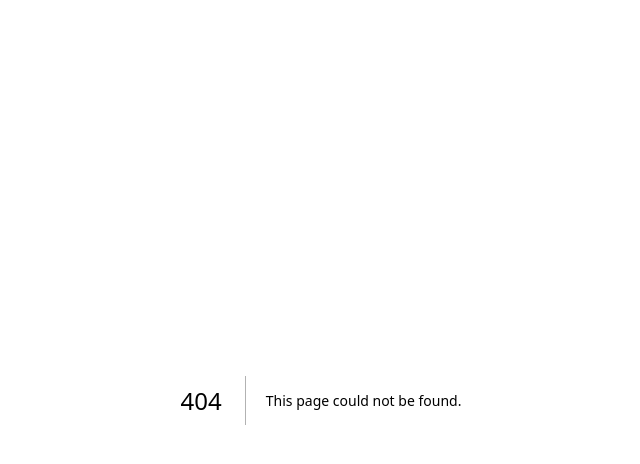
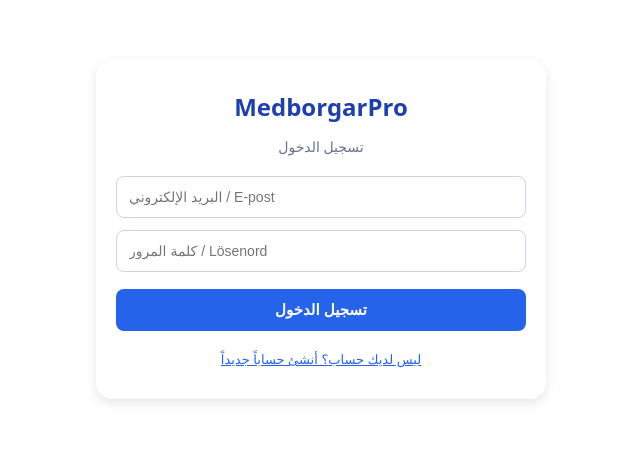
Before and after one commit to aljanabiali888-sys/medborgarpro, a Next.js app: page /login in a window 1280 px wide. Before the commit this address had no page. Shown: the top 464 px of the page, without its empty margins (319-959 px from the left). Built offline with nearby package versions, Linux system fonts and the light colour scheme; no server answers.

Commit message:
Create login.js

```diff
--- /dev/null
+++ b/pages/login.js
@@ -0,0 +1,159 @@
+import React, { useState } from 'react';
+import { createClient } from '@supabase/supabase-js';
+
+const supabaseUrl = process.env.NEXT_PUBLIC_SUPABASE_URL || '';
+const supabaseAnonKey = process.env.NEXT_PUBLIC_SUPABASE_ANON_KEY || '';
+const supabase = createClient(supabaseUrl, supabaseAnonKey);
+
+export default function Login() {
+  const [email, setEmail] = useState('');
+  const [password, setPassword] = useState('');
+  const [isSignUp, setIsSignUp] = useState(false);
+  const [message, setMessage] = useState('');
+  const [error, setError] = useState('');
+  const [loading, setLoading] = useState(false);
+
+  const handleAuth = async (e) => {
+    e.preventDefault();
+    setLoading(true);
+    setMessage('');
+    setError('');
+
+    if (isSignUp) {
+      const { data, error } = await supabase.auth.signUp({
+        email,
+        password,
+      });
+      if (error) {
+        setError(error.message);
+      } else {
+        setMessage('تم إنشاء الحساب بنجاح! تحقق من بريدك الإلكتروني للتأكيد.');
+      }
+    } else {
+      const { data, error } = await supabase.auth.signInWithPassword({
+        email,
+        password,
+      });
+      if (error) {
+        setError(error.message);
+      } else {
+        setMessage('تم تسجيل الدخول بنجاح! جاري التوجيه...');
+        setTimeout(() => {
+          window.location.href = '/';
+        }, 1500);
+      }
+    }
+    setLoading(false);
+  };
+
+  return (
+    <div style={styles.container}>
+      <div style={styles.card}>
+        <h2 style={styles.title}>MedborgarPro</h2>
+        <p style={styles.subtitle}>
+          {isSignUp ? 'إنشاء حساب جديد' : 'تسجيل الدخول'}
+        </p>
+
+        <form onSubmit={handleAuth} style={styles.form}>
+          <input
+            type="email"
+            placeholder="البريد الإلكتروني / E-post"
+            value={email}
+            onChange={(e) => setEmail(e.target.value)}
+            required
+            style={styles.input}
+          />
+          <input
+            type="password"
+            placeholder="كلمة المرور / Lösenord"
+            value={password}
+            onChange={(e) => setPassword(e.target.value)}
+            required
+            style={styles.input}
+          />
+
+          <button type="submit" disabled={loading} style={styles.btn}>
+            {loading ? 'جاري المعالجة...' : isSignUp ? 'إنشاء حساب' : 'تسجيل الدخول'}
+          </button>
+        </form>
+
+        {message && <p style={styles.successMsg}>{message}</p>}
+        {error && <p style={styles.errorMsg}>{error}</p>}
+
+        <button
+          onClick={() => setIsSignUp(!isSignUp)}
+          style={styles.switchBtn}
+        >
+          {isSignUp ? 'لديك حساب بالفعل؟ سجل الدخول' : 'ليس لديك حساب؟ أنشئ حساباً جديداً'}
+        </button>
+      </div>
+    </div>
+  );
+}
+
+const styles = {
+  container: {
+    maxWidth: '450px',
+    margin: '40px auto',
+    padding: '20px',
+    fontFamily: 'system-ui, sans-serif',
+  },
+  card: {
+    backgroundColor: '#ffffff',
+    borderRadius: '16px',
+    padding: '30px 20px',
+    boxShadow: '0 4px 12px rgba(0,0,0,0.1)',
+    textAlign: 'center',
+  },
+  title: {
+    color: '#1e40af',
+    margin: '0 0 5px 0',
+  },
+  subtitle: {
+    color: '#64748b',
+    fontSize: '14px',
+    marginBottom: '20px',
+  },
+  form: {
+    display: 'flex',
+    flexDirection: 'column',
+    gap: '12px',
+  },
+  input: {
+    padding: '12px',
+    borderRadius: '8px',
+    border: '1px solid #cbd5e1',
+    fontSize: '14px',
+    outline: 'none',
+  },
+  btn: {
+    padding: '12px',
+    borderRadius: '8px',
+    border: 'none',
+    backgroundColor: '#2563eb',
+    color: '#fff',
+    fontWeight: 'bold',
+    fontSize: '15px',
+    cursor: 'pointer',
+    marginTop: '5px',
+  },
+  switchBtn: {
+    marginTop: '20px',
+    background: 'none',
+    border: 'none',
+    color: '#2563eb',
+    fontSize: '13px',
+    cursor: 'pointer',
+    textDecoration: 'underline',
+  },
+  successMsg: {
+    color: '#16a34a',
+    fontSize: '13px',
+    marginTop: '15px',
+  },
+  errorMsg: {
+    color: '#dc2626',
+    fontSize: '13px',
+    marginTop: '15px',
+  },
+};
```
